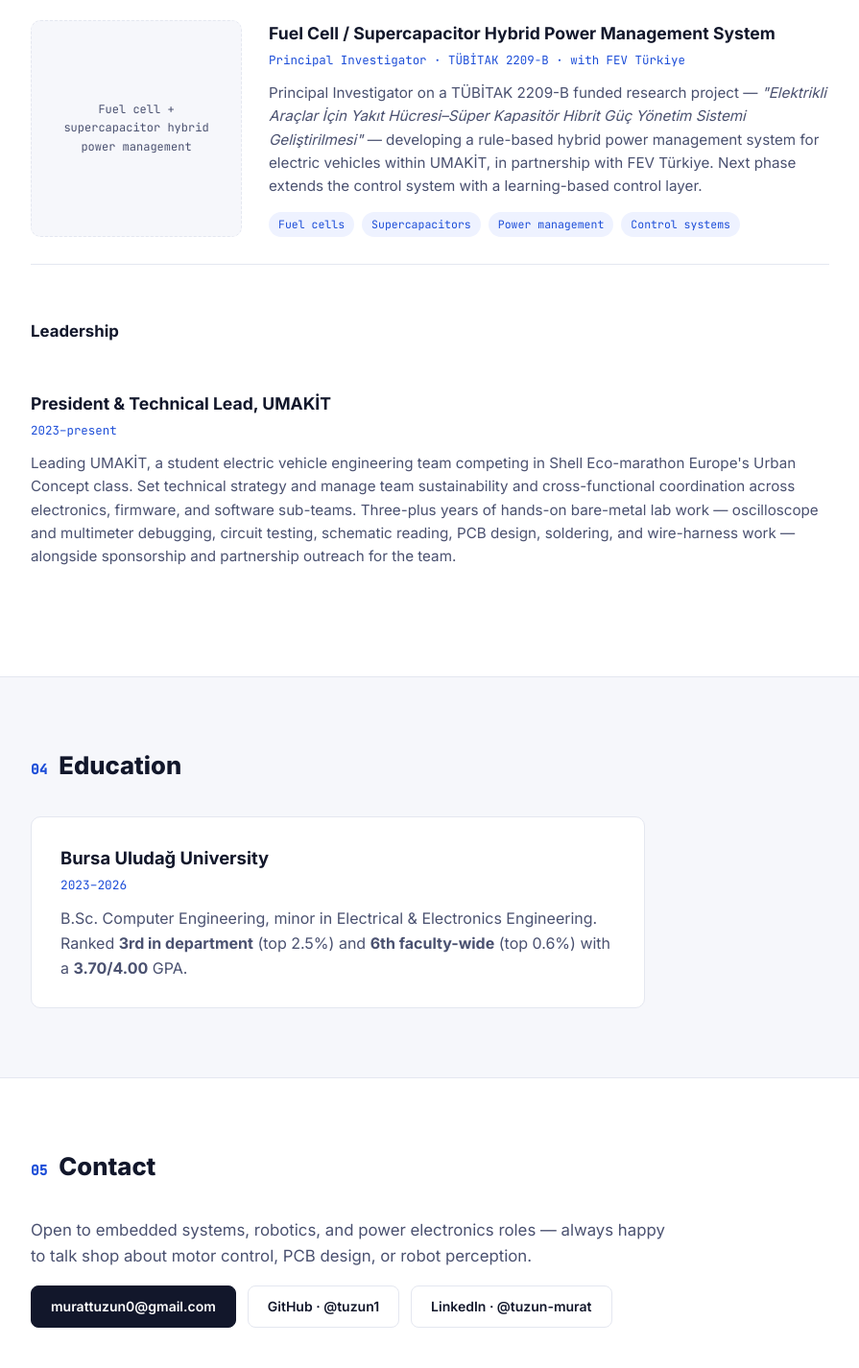
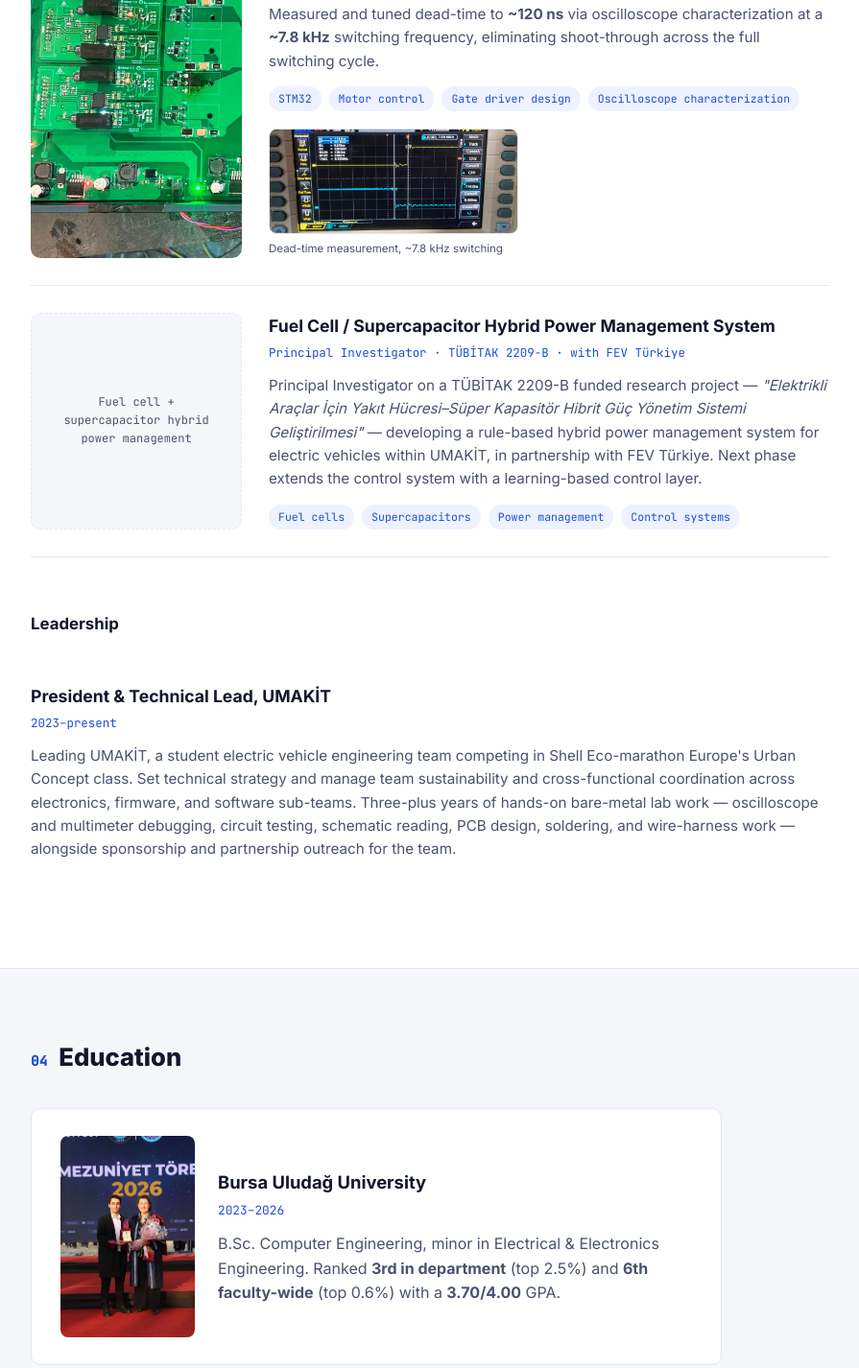
Before and after one commit to tuzun1/tuzun1.github.io, a plain HTML site: page index.html in a window 1280 px wide. Shown: the part 3764-5190 px from the top of the page at 96% size, without its empty margins (192-1087 px from the left). Drawn offline with Linux system fonts and the light colour scheme.

Commit message:
Add files via upload

```diff
--- a/index.html
+++ b/index.html
@@ -147,8 +147,8 @@
       <h3 class="group-title">Vehicle Systems &amp; Power Electronics <span class="group-org">— UMAKİT</span></h3>
 
       <article class="project">
-        <div class="project-media" data-img="telemetry">
-          <div class="diagram-placeholder">4-board stackable PCB · CAN · MQTT/TLS</div>
+        <div class="project-media">
+          <img src="assets/telemetry-module.jpg" alt="Assembled 4-board telemetry module mounted on the competition vehicle">
         </div>
         <div class="project-body">
           <h4>Modular Multi-Board Vehicle Telemetry System</h4>
@@ -157,12 +157,17 @@
           <p>Acquires real-time telemetry — GPS position, motor performance, battery status — and transmits it over MQTT/TLS to a live web dashboard for race strategy monitoring. Fully assembled, tested, and deployed on the competition vehicle.</p>
           <div class="tags"><span>STM32</span><span>ESP32-C3</span><span>CAN bus</span><span>MQTT/TLS</span><span>KiCad</span></div>
           <a class="project-link" href="https://github.com/tuzun1/umakit-ev-telemetry" target="_blank" rel="noopener">View repository →</a>
+          <div class="gallery">
+            <figure><img src="assets/telemetry-board-product.jpg" alt="Assembled ESP32-C3/GPS gateway board"><figcaption>Gateway board</figcaption></figure>
+            <figure><img src="assets/telemetry-dashboard.jpg" alt="Live web dashboard showing GPS track and telemetry channels"><figcaption>Live telemetry dashboard</figcaption></figure>
+            <figure><img src="assets/power-circuit-test.jpg" alt="Bench test of the power management board with multimeter"><figcaption>Power board bring-up</figcaption></figure>
+          </div>
         </div>
       </article>
 
       <article class="project">
-        <div class="project-media" data-img="bldc">
-          <div class="diagram-placeholder">Hall sensors → STM32 → Gate driver → BLDC motor</div>
+        <div class="project-media">
+          <img src="assets/bldc-board.jpg" alt="BLDC motor driver board wired to the Mitsuba M1048R motor">
         </div>
         <div class="project-body">
           <h4>BLDC Motor Driver Firmware</h4>
@@ -170,6 +175,9 @@
           <p>Firmware for a brushless DC motor driver controlling a Mitsuba M1048R motor on an STM32 microcontroller. Implemented Hall-sensor-based commutation for rotor position sensing, dead-time tuning in the gate driver stage to prevent shoot-through, and smooth throttle ramping for controlled acceleration.</p>
           <p>Measured and tuned dead-time to <strong>~120 ns</strong> via oscilloscope characterization at a <strong>~7.8 kHz</strong> switching frequency, eliminating shoot-through across the full switching cycle.</p>
           <div class="tags"><span>STM32</span><span>Motor control</span><span>Gate driver design</span><span>Oscilloscope characterization</span></div>
+          <div class="gallery gallery-1">
+            <figure><img src="assets/bldc-oscilloscope.jpg" alt="Oscilloscope capture of the ~120ns dead-time measurement"><figcaption>Dead-time measurement, ~7.8 kHz switching</figcaption></figure>
+          </div>
         </div>
       </article>
 
@@ -200,10 +208,13 @@
   <section id="education" class="section alt">
     <div class="wrap">
       <h2><span class="num">04</span> Education</h2>
-      <div class="edu-card">
-        <h3>Bursa Uludağ University</h3>
-        <p class="meta">2023–2026</p>
-        <p>B.Sc. Computer Engineering, minor in Electrical &amp; Electronics Engineering. Ranked <strong>3rd in department</strong> (top 2.5%) and <strong>6th faculty-wide</strong> (top 0.6%) with a <strong>3.70/4.00</strong> GPA.</p>
+      <div class="edu-card edu-card-with-image">
+        <img src="assets/graduation.jpg" alt="Graduation ceremony at Bursa Uludağ University, 2026">
+        <div>
+          <h3>Bursa Uludağ University</h3>
+          <p class="meta">2023–2026</p>
+          <p>B.Sc. Computer Engineering, minor in Electrical &amp; Electronics Engineering. Ranked <strong>3rd in department</strong> (top 2.5%) and <strong>6th faculty-wide</strong> (top 0.6%) with a <strong>3.70/4.00</strong> GPA.</p>
+        </div>
       </div>
     </div>
   </section>
--- a/style.css
+++ b/style.css
@@ -207,6 +207,28 @@ a:hover { text-decoration: underline; }
 }
 .project-link { display: inline-block; margin-top: 10px; font-size: 0.9rem; font-weight: 600; }
 
+.gallery {
+  display: grid;
+  grid-template-columns: repeat(3, 1fr);
+  gap: 12px;
+  margin-top: 18px;
+}
+.gallery.gallery-1 { grid-template-columns: minmax(0,260px); }
+.gallery figure { margin: 0; }
+.gallery img {
+  width: 100%;
+  height: 110px;
+  object-fit: cover;
+  border-radius: 8px;
+  display: block;
+  border: 1px solid var(--line);
+}
+.gallery figcaption {
+  font-size: 0.72rem;
+  color: var(--ink-soft);
+  margin-top: 6px;
+}
+
 .project-leadership .full-width { grid-column: 1 / -1; }
 .project-leadership { grid-template-columns: 1fr; }
 
@@ -221,6 +243,19 @@ a:hover { text-decoration: underline; }
 .edu-card h3 { margin: 0 0 4px; font-size: 1.15rem; }
 .edu-card .meta { font-family: var(--mono); font-size: 0.8rem; color: var(--accent); margin: 0 0 12px; }
 .edu-card p:last-child { margin: 0; color: var(--ink-soft); }
+.edu-card-with-image {
+  display: grid;
+  grid-template-columns: 140px 1fr;
+  gap: 24px;
+  align-items: center;
+  max-width: 720px;
+}
+.edu-card-with-image img {
+  width: 100%;
+  border-radius: 8px;
+  object-fit: cover;
+  aspect-ratio: 2/3;
+}
 
 /* Contact */
 .contact-section { text-align: left; }
@@ -234,6 +269,8 @@ a:hover { text-decoration: underline; }
   .skills-grid { grid-template-columns: 1fr 1fr; }
   .project { grid-template-columns: 1fr; }
   .project-media { min-height: 100px; }
+  .gallery { grid-template-columns: repeat(2, 1fr); }
+  .edu-card-with-image { grid-template-columns: 100px 1fr; }
 }
 @media (max-width: 560px) {
   .skills-grid { grid-template-columns: 1fr; }
```
Also changed, not shown: assets/bldc-board.jpg (added), assets/bldc-layer-analog.jpg (added), assets/bldc-layer-digital.jpg (added), assets/bldc-layer-mcu.jpg (added), assets/bldc-oscilloscope.jpg (added), assets/debug-led-test.jpg (added), assets/graduation.jpg (added), assets/power-circuit-test.jpg (added), assets/telemetry-board-3d.jpg (added), assets/telemetry-board-layout.jpg (added), assets/telemetry-board-product.jpg (added), assets/telemetry-dashboard.jpg (added), assets/telemetry-module.jpg (added).
